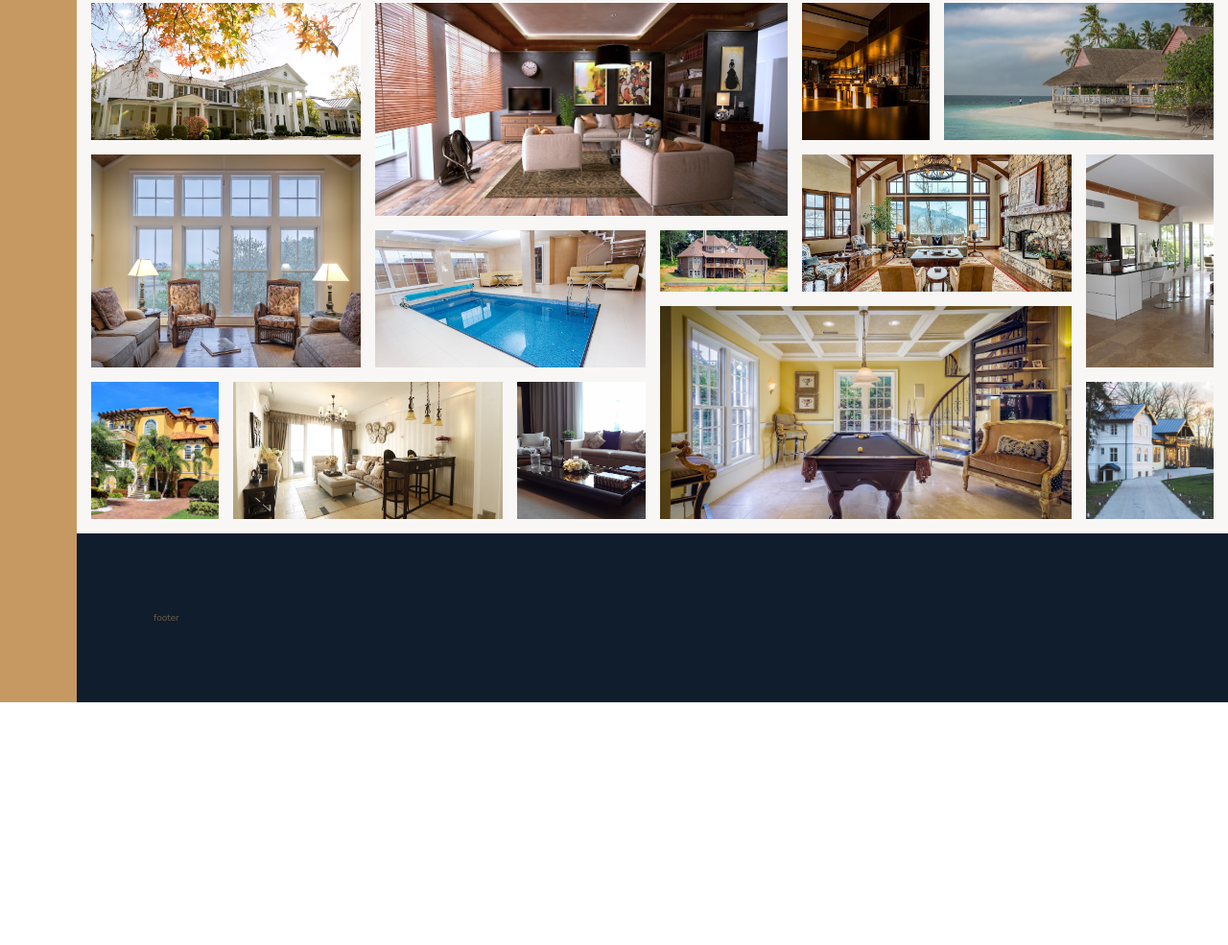
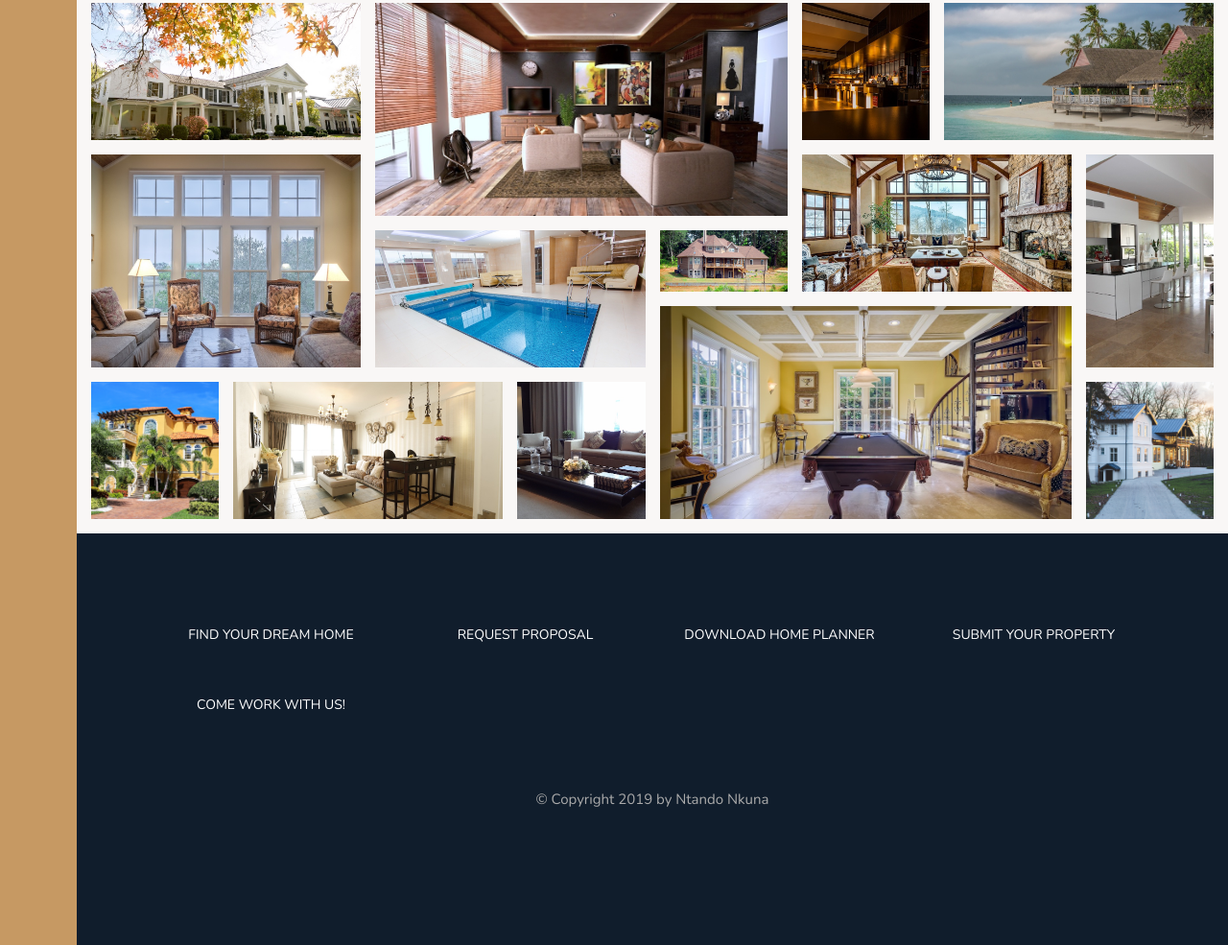
Before and after one commit to CyrilNtando/nexter, a website built with webpack: page build/index.html in a window 1280 px wide. Shown: the part 3084-4069 px from the top of the page at 96% size. Before the commit the page ends 3816 px from the top, so only its background shows below. Built offline with nearby package versions, Linux system fonts and the light colour scheme.

Commit message:
Completed footer

```diff
--- a/src/sass/_footer.scss
+++ b/src/sass/_footer.scss
@@ -2,4 +2,38 @@
   background-color: $color-secondary;
   grid-column: full-start / full-end;
   padding: 8rem;
+
+  .nav {
+    list-style: none;
+    display: grid;
+    grid-template-columns: repeat(auto-fit, minmax(20rem, 1fr));
+    grid-gap: 2rem;
+    align-items: center;
+    &__link:link,
+    &__link:visited {
+      font-size: 1.4rem;
+      color: #fff;
+      text-decoration: none;
+      text-transform: uppercase;
+      text-align: center;
+      padding: 1.5rem;
+      display: block;
+      transition: all 0.2s;
+    }
+
+    &__link:hover,
+    &__link:active {
+      background-color: rgba(#fff, 0.05);
+      transform: translateY(-3px);
+    }
+  }
+
+  .copyright {
+    font-size: 1.5rem;
+    color: $color-grey-light-2;
+    margin: 6rem;
+    margin-right: auto;
+    margin-left: auto;
+    text-align: center;
+  }
 }
```
Also changed, not shown: build/css/main.css, build/index.html.
